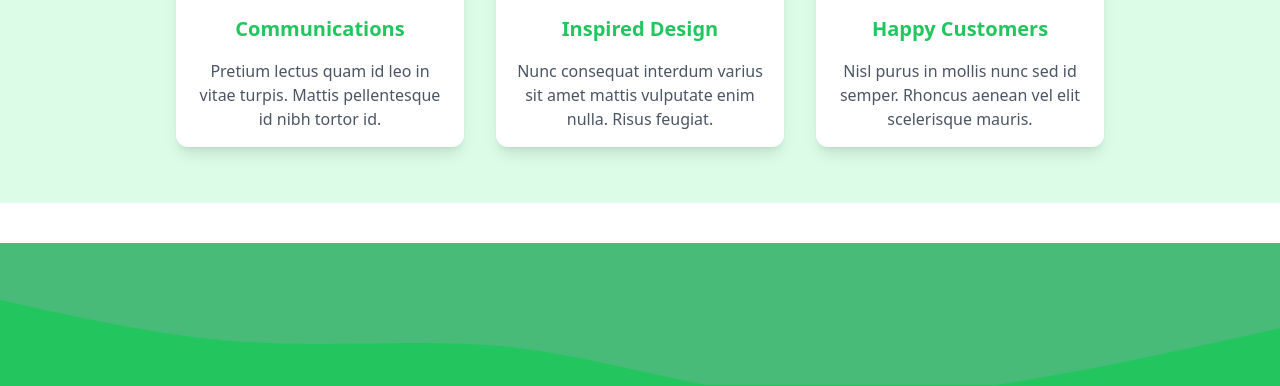
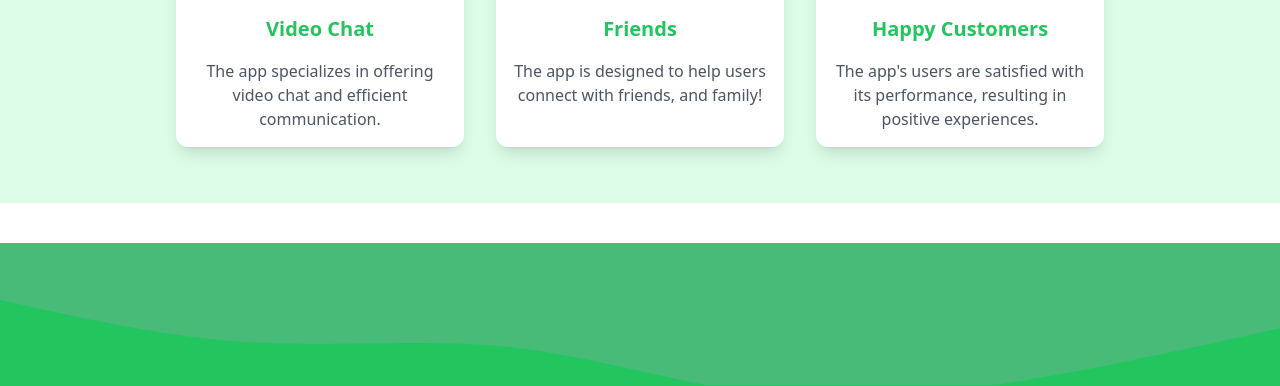
Before and after one commit to sivaShilpa/Vichat_Project3, a Django app: page / in a window 1280 px wide. Shown: the part 577-963 px from the top of the page. Run offline with Django 4.2, Linux system fonts and the light colour scheme; the visitor is signed in with stand-in values (Sample User, id 1); style sheets or scripts are compiled from the project's sources; some libraries are stand-ins or nearby versions.

Commit message:
add content and fix button colors

```diff
--- a/vichat_app/static/js/streams.js
+++ b/vichat_app/static/js/streams.js
@@ -69,7 +69,7 @@ async function handleUserLeaving(user) {
 async function toggleVideo(e){
   if(localTracks[1].muted){
     await localTracks[1].setMuted(false)
-    e.target.style.backgroundColor = '#fff'
+    e.target.style.backgroundColor = '#3b82f6'
   } else{
     await localTracks[1].setMuted(true)
     e.target.style.backgroundColor = 'rgb(255, 80, 80, 1)'
@@ -79,7 +79,7 @@ async function toggleVideo(e){
 async function toggleAudio(e){
   if(localTracks[0].muted){
     await localTracks[0].setMuted(false)
-    e.target.style.backgroundColor = '#fff'
+    e.target.style.backgroundColor = '#3b82f6'
 
   } else{
     await localTracks[0].setMuted(true)
--- a/vichat_app/templates/vichat_app/main.html
+++ b/vichat_app/templates/vichat_app/main.html
@@ -14,8 +14,8 @@
       <div class="w-sm">
         <img class="w-64" src="https://images01.nicepage.com/c461c07a441a5d220e8feb1a/a17abde8d83650a582a28432/users-with-speech-bubbles-vector_53876-82250.jpg" alt="" />
         <div class="mt-4 text-green-500 text-center">
-          <h1 class="text-xl font-bold">Communications</h1>
-          <p class="mt-4 text-gray-600">Pretium lectus quam id leo in vitae turpis. Mattis pellentesque id nibh tortor id.</p>
+          <h1 class="text-xl font-bold">Video Chat</h1>
+          <p class="mt-4 text-gray-600">The app specializes in offering video chat and efficient communication.</p>
         </div>
       </div>
     </div>
@@ -25,8 +25,8 @@
       <div class="w-sm">
         <img class="w-64" src="https://images01.nicepage.com/c461c07a441a5d220e8feb1a/3b242447f922540fbe750cab/fdf.jpg" alt="" />
         <div class="mt-4 text-green-500 text-center">
-          <h1 class="text-xl font-bold">Inspired Design</h1>
-          <p class="mt-4 text-gray-600">Nunc consequat interdum varius sit amet mattis vulputate enim nulla. Risus feugiat.</p>
+          <h1 class="text-xl font-bold">Friends</h1>
+          <p class="mt-4 text-gray-600">The app is designed to help users connect with friends, and family!</p>
         </div>
       </div>
     </div>
@@ -37,7 +37,7 @@
         <img class="w-64" src="https://images01.nicepage.com/c461c07a441a5d220e8feb1a/8cc47b39e719570b996d9879/dsds.jpg" alt="" />
         <div class="mt-4 text-green-500 text-center">
           <h1 class="text-xl font-bold">Happy Customers</h1>
-          <p class="mt-4 text-gray-600">Nisl purus in mollis nunc sed id semper. Rhoncus aenean vel elit scelerisque mauris.</p>
+          <p class="mt-4 text-gray-600">The app's users are satisfied with its performance, resulting in positive experiences.</p>
         </div>
       </div>
     </div>
```
